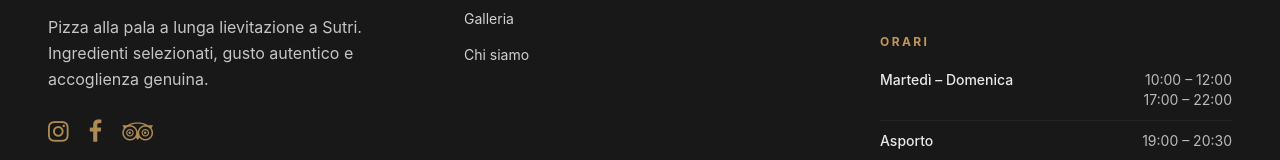
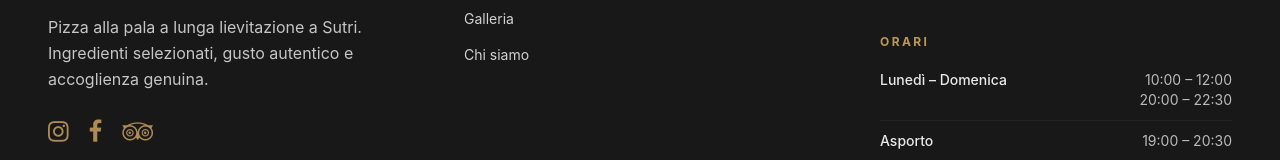
Before and after one commit to Gxbriel99/ilLocaletto_nextjs, a Next.js app: page /menu in a window 1280 px wide. Shown: the part 1326-1486 px from the top of the page. Built offline with nearby package versions, Linux system fonts and the light colour scheme.

Commit message:
Aggiornati orari

```diff
--- a/src/app/data/info.ts
+++ b/src/app/data/info.ts
@@ -8,9 +8,9 @@ export const info = {
   piva: "02022380568",
   tagline:
     "Pizza alla pala a lunga lievitazione a Sutri. Ingredienti selezionati, gusto autentico e accoglienza genuina.",
-  openingDays: "Martedì – Domenica",
+  openingDays: "Lunedì – Domenica",
   openingHoursMorning: "10:00 – 12:00",
-  openingHoursAfternoon: "17:00 – 22:00",
+  openingHoursAfternoon: "20:00 – 22:30",
   takeawayHours: "19:00 – 20:30",
   restDay: "Mercoledì",
   design: "Gabriel Perini",
```
